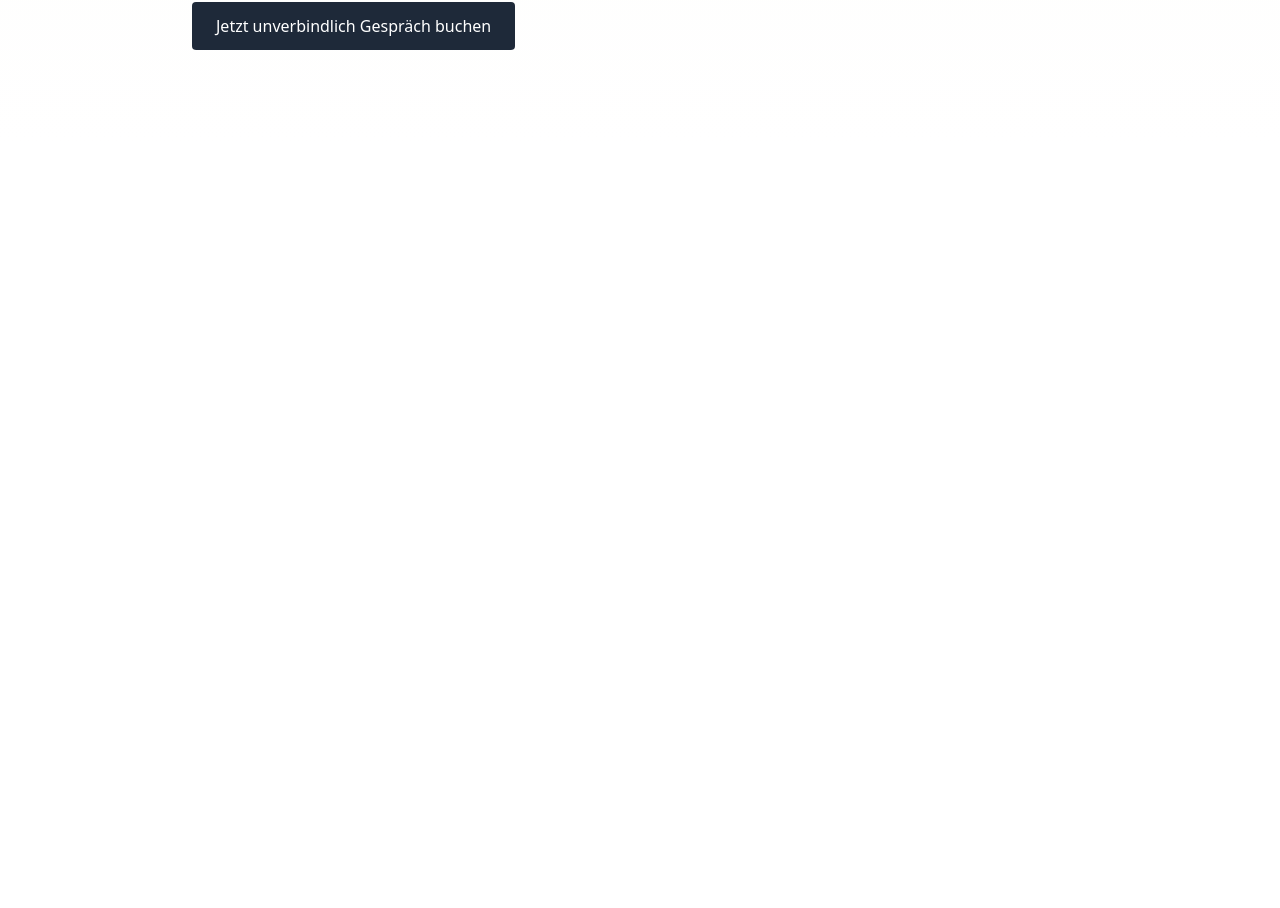
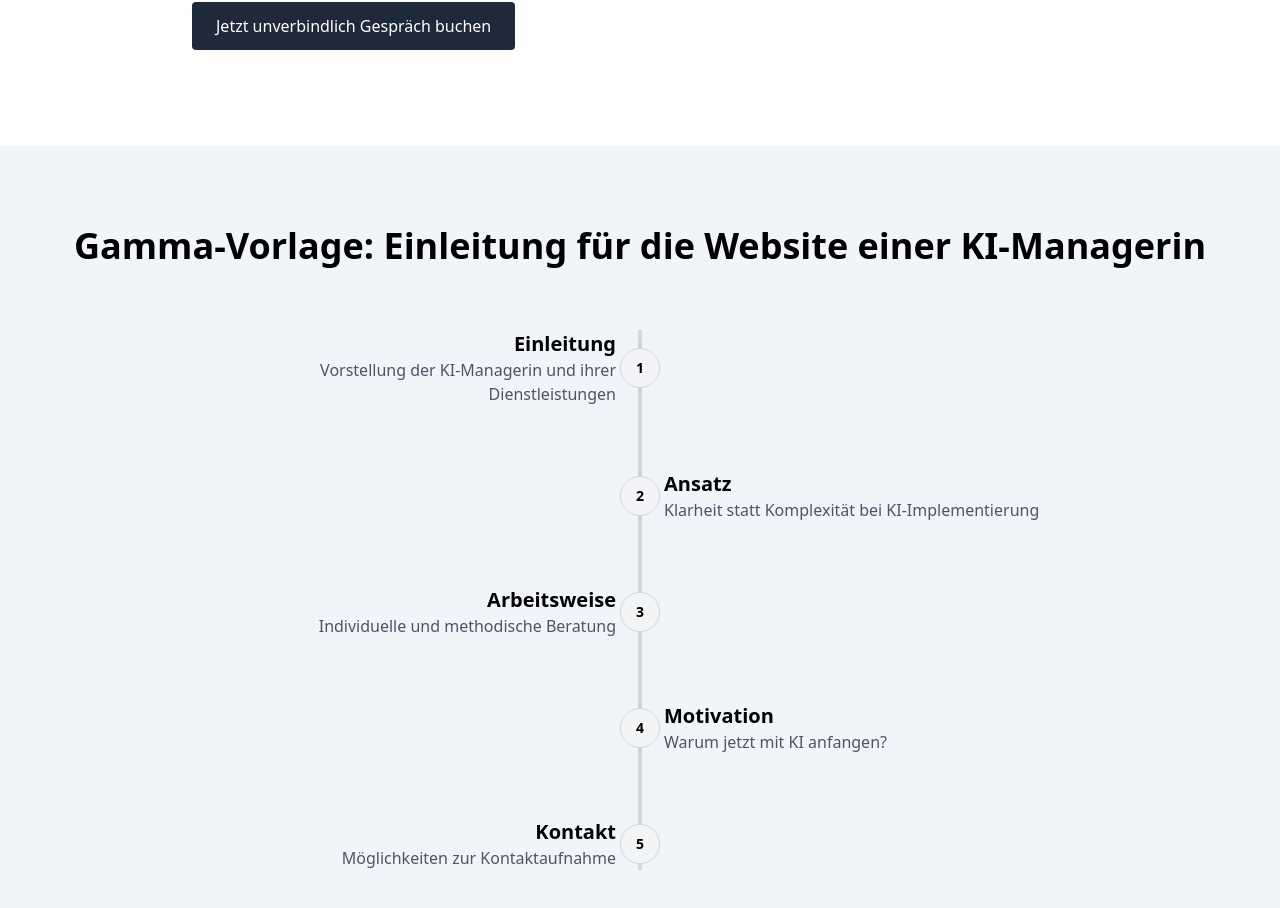
Before and after one commit to martenzoe/ki-navigator, a React (Vite) app: page / in a window 1280 px wide. Shown: the part 968-1876 px from the top of the page. Before the commit the page ends 1114 px from the top, so only its background shows below. Built offline with nearby package versions, Linux system fonts and the light colour scheme.

Commit message:
Add Steps Section

```diff
--- a/src/App.jsx
+++ b/src/App.jsx
@@ -1,10 +1,13 @@
 // src/App.jsx
 import Hero from "./sections/Hero";
+import Steps from "./sections/Steps";
+
 
 function App() {
   return (
     <div>
       <Hero />
+      <Steps />
       {/* Weitere Sections folgen hier */}
     </div>
   );
--- a/src/sections/Steps.jsx
+++ b/src/sections/Steps.jsx
@@ -0,0 +1,78 @@
+export default function Steps() {
+  const items = [
+    {
+      id: 1,
+      title: "Einleitung",
+      text: "Vorstellung der KI-Managerin und ihrer Dienstleistungen",
+      side: "left",
+    },
+    {
+      id: 2,
+      title: "Ansatz",
+      text: "Klarheit statt Komplexität bei KI-Implementierung",
+      side: "right",
+    },
+    {
+      id: 3,
+      title: "Arbeitsweise",
+      text: "Individuelle und methodische Beratung",
+      side: "left",
+    },
+    {
+      id: 4,
+      title: "Motivation",
+      text: "Warum jetzt mit KI anfangen?",
+      side: "right",
+    },
+    {
+      id: 5,
+      title: "Kontakt",
+      text: "Möglichkeiten zur Kontaktaufnahme",
+      side: "left",
+    },
+  ];
+
+  return (
+    <section id="struktur" className="bg-[#F1F5F9] py-20 px-6">
+      <h2 className="text-2xl md:text-4xl font-semibold text-center mb-16">
+        Gamma-Vorlage: Einleitung für die Website einer KI-Managerin
+      </h2>
+
+      <div className="relative max-w-4xl mx-auto">
+        {/* Vertikale Linie */}
+        <div className="absolute left-1/2 top-0 h-full w-1 bg-gray-300 transform -translate-x-1/2" />
+
+        {/* Schritte */}
+        <ul className="space-y-16">
+          {items.map((item) => (
+            <li
+              key={item.id}
+              className={`flex items-center ${
+                item.side === "left" ? "justify-start" : "justify-end"
+              } relative`}
+            >
+              <div className={`w-1/2 ${item.side === "left" ? "pr-6" : "pl-6"}`}>
+                {item.side === "left" ? (
+                  <div className="text-right">
+                    <h3 className="text-xl font-semibold">{item.title}</h3>
+                    <p className="text-gray-600">{item.text}</p>
+                  </div>
+                ) : (
+                  <div>
+                    <h3 className="text-xl font-semibold">{item.title}</h3>
+                    <p className="text-gray-600">{item.text}</p>
+                  </div>
+                )}
+              </div>
+
+              {/* Nummer */}
+              <div className="absolute left-1/2 transform -translate-x-1/2 bg-gray-100 border border-gray-300 w-10 h-10 rounded-full flex items-center justify-center font-semibold text-sm">
+                {item.id}
+              </div>
+            </li>
+          ))}
+        </ul>
+      </div>
+    </section>
+  );
+}
```
